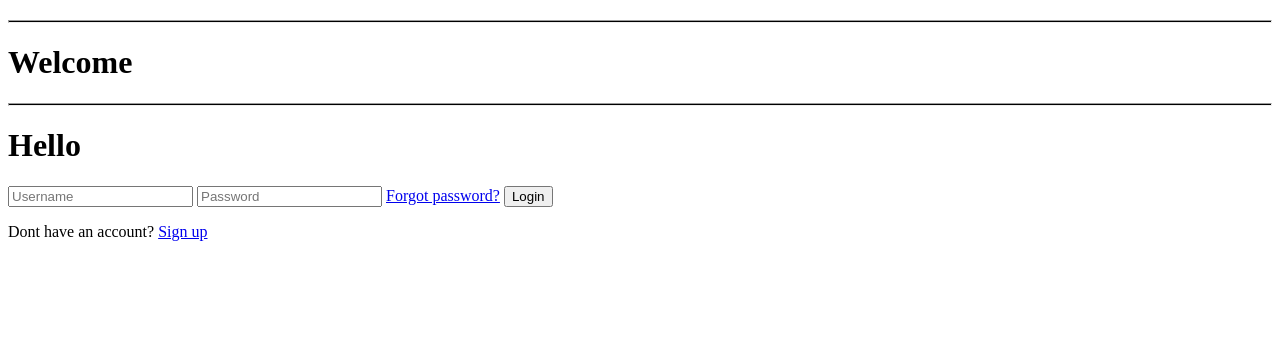
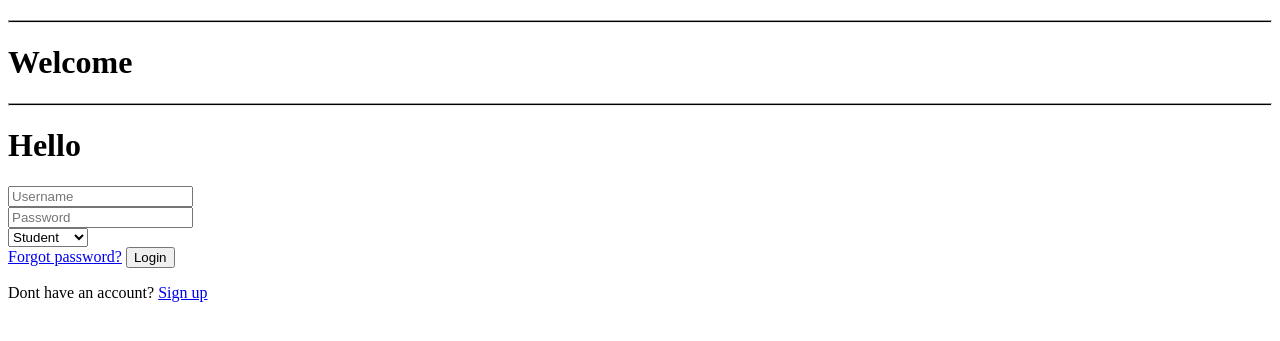
Before and after one commit to Rajeshwari2857/Placement_portal, a Django app: page / in a window 1280 px wide. Shown: the top 341 px of the page. Run offline with Django 5.2, Linux system fonts and the light colour scheme.

Commit message:
smol fixes

```diff
--- a/app/mysite/urls.py
+++ b/app/mysite/urls.py
@@ -20,10 +20,11 @@ from . import views
 
 urlpatterns = [
     path('student/', include('student.urls')),
-    path('company', include('company.urls')),
+    path('company/', include('company.urls')),
     path('admin_panel/', include('admin_panel.urls')),
     path('admin/', admin.site.urls),
     path('', views.log_in, name="log_in"),
     path('signup/', views.signup, name="signup"),
-    path('login/', views.log_in, name="log_in"), #this name is used when referring in redirect
+    path('login/', views.log_in, name="log_in"),
+    #this name is used when referring in redirect
 ]
--- a/app/templates/log_in.html
+++ b/app/templates/log_in.html
@@ -7,8 +7,12 @@
 action="{% url 'log_in' %}"
 method="post">
     {% csrf_token %}
-        <input type="text" name="Username" placeholder="Username">
-        <input type="password" name="Password" placeholder="Password">
+        <input type="text" name="Username" placeholder="Username"><br>
+        <input type="password" name="Password" placeholder="Password"><br>
+        <select name="role">
+            <option value="Student">Student</option>
+            <option value="Company">Company</option>
+        </select><br>
 
     <a href="#">Forgot password?</a>
     <button type="submit">Login</button>
--- a/app/templates/signup.html
+++ b/app/templates/signup.html
@@ -11,8 +11,8 @@ method="post">
         <input type="text" name="Username" placeholder="Username"><br>
         <input type="password" name="Password" placeholder="Password"><br>
         <select name="role">
-            <option value="Student"></option>
-            <option value="Company"></option>
+            <option value="Student">Student</option>
+            <option value="Company">Company</option>
         </select>
     <button type="submit">Sign up</button>
 
```
